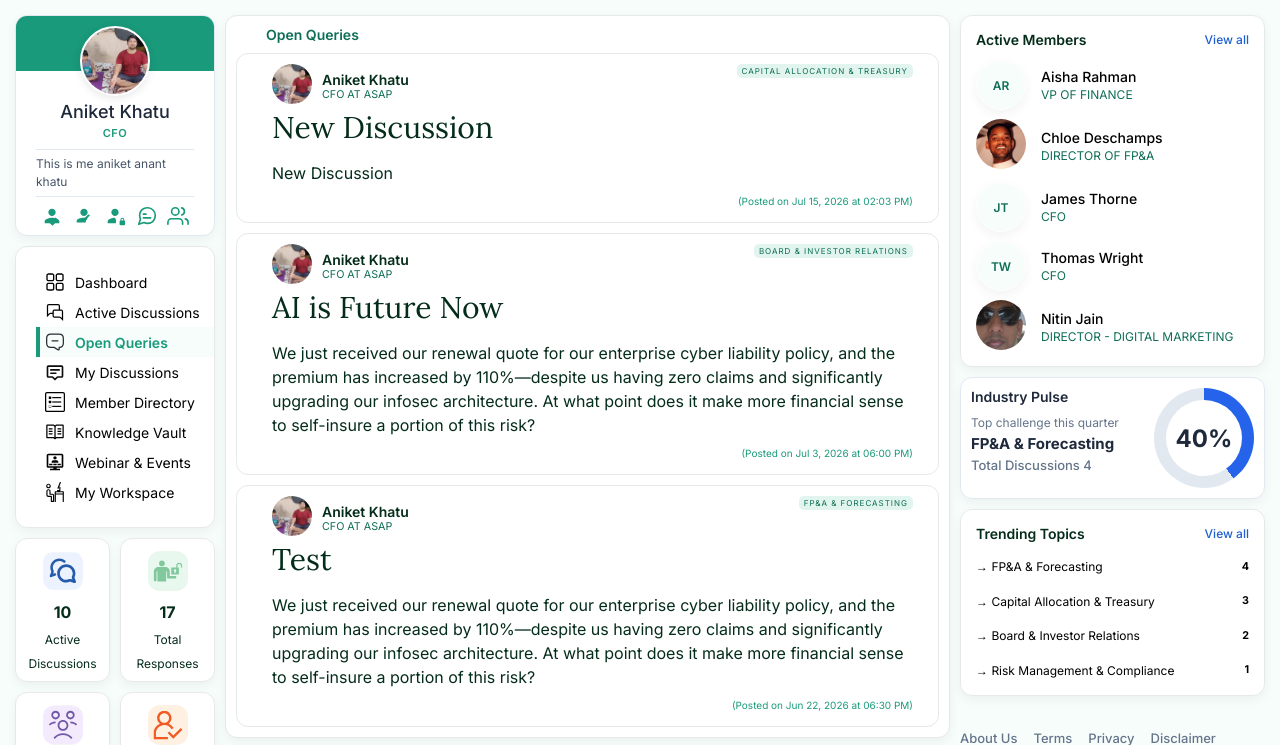
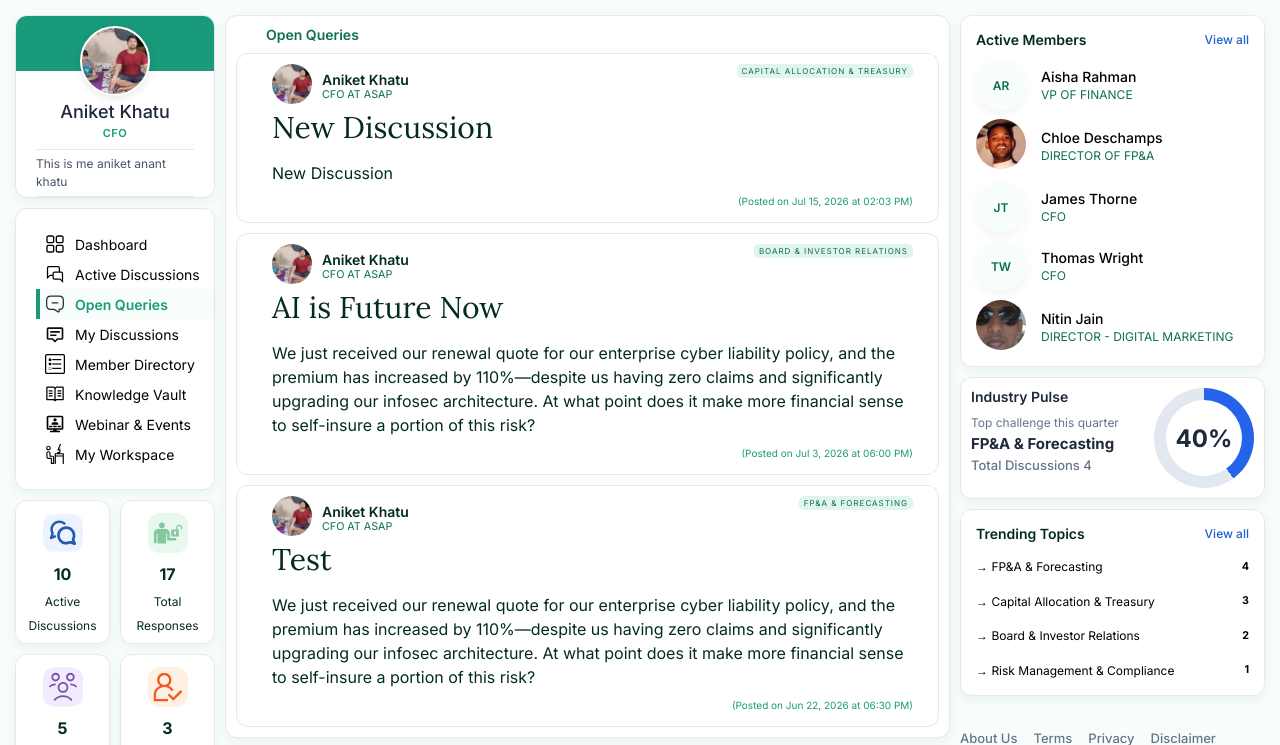
Before and after one commit to anikht30/finstella, a Django app: page /open_queries/ in a window 1280 px wide. Shown: the part 91-836 px from the top of the page. Run offline with Django 5.2, Linux system fonts and the light colour scheme; a user stored in the database is signed in; data comes from the database, SQL or seed files in the repository; data that the repository does not hold is empty; parts of the project's set-up code (start-up, migrations or seed data) failed here and were passed over; some libraries are stand-ins or nearby versions.

Commit message:
profile card icons

```diff
--- a/templates/layout.html
+++ b/templates/layout.html
@@ -234,7 +234,7 @@
         <hr class="card-divider">
 
         <!-- Bottom Action Icons -->
-         <div class="card-actions">
+        {% comment %} <div class="card-actions">
             <!-- User Check -->
             <a href="#" class="action-icon" title="Connected">
                 <svg viewBox="0 0 24 24" fill="currentColor">
@@ -277,7 +277,7 @@
                 </svg>
             </a>
         </div>
-
+         {% endcomment %}
     </div>
 
 
```
